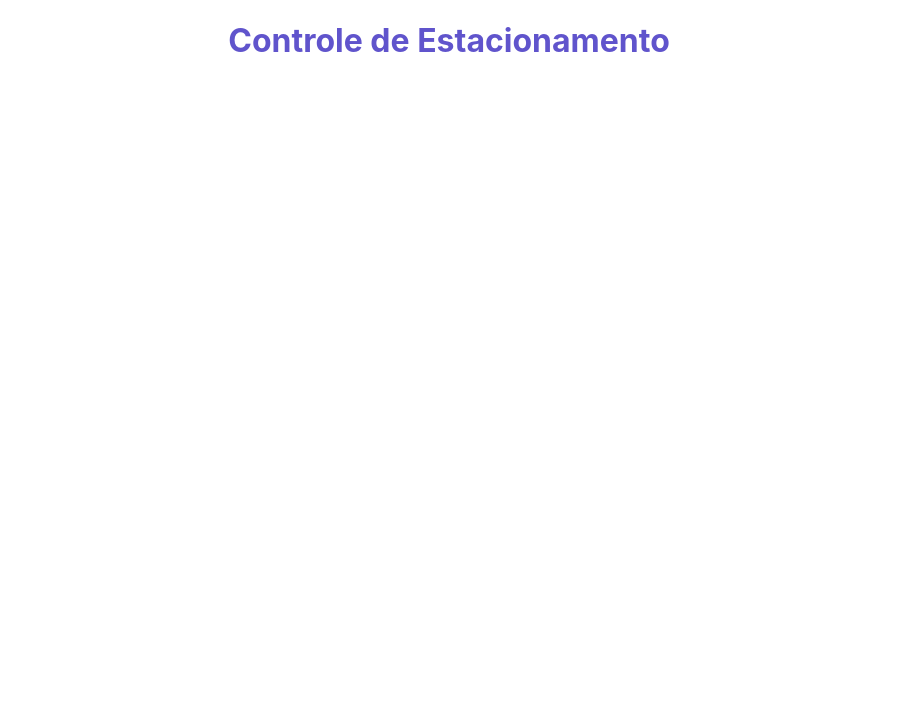
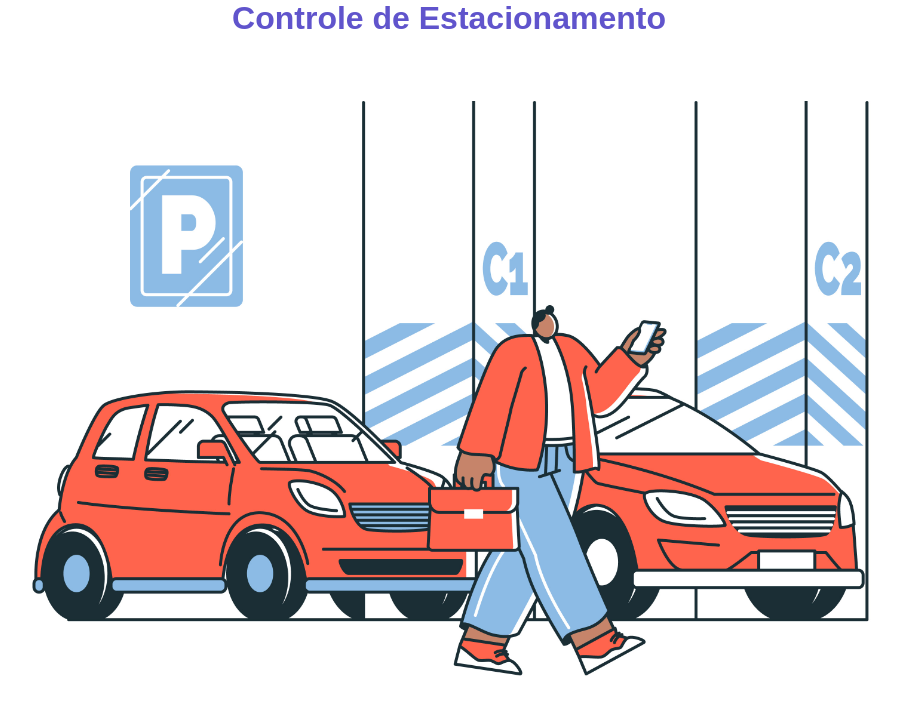
Before and after one commit to lisatomelin/controle-estacionamento-react, a React (Create React App) app: page / in a window 1280 px wide. Shown: the top 714 px of the page, without its empty margins (191-1091 px from the left). Built offline with nearby package versions, Linux system fonts and the light colour scheme.

Commit message:
feat: estilizacao

```diff
--- a/src/pages/Cadastro/Cadastro.css
+++ b/src/pages/Cadastro/Cadastro.css
@@ -6,11 +6,18 @@
   border-radius: 8px;
   box-shadow: 0 0 10px rgba(0, 0, 0, 0.1);
   margin-bottom: 15px;
+  margin-top: 20px;
+}
+
+.formsTitulo {
+  margin-bottom: 20px;
 }
 
 .button-container {
   display: flex;
 }
+
+
 
 input[type="text"],
 input[type="email"],
--- a/src/pages/Listagem/Listagem.css
+++ b/src/pages/Listagem/Listagem.css
@@ -0,0 +1,4 @@
+.listagem {
+  margin-top: 20px;
+
+}
--- a/src/pages/Tela/Tela.css
+++ b/src/pages/Tela/Tela.css
@@ -2,3 +2,49 @@ h1{
     color: rgb(96, 84, 204);
     text-align: center;
 }
+
+* {
+    margin: 0;
+    padding: 0;
+    box-sizing: border-box;
+}
+
+body {
+    font-family: Arial, sans-serif;
+    background-color: rgb(255, 255, 255);
+    background-image: url('./imagens/imagem.jpg'); /* Substitua pelo caminho da sua imagem */
+    background-size: 70%;
+    background-position: center;
+    background-repeat: no-repeat;
+    height: 100vh;
+    margin: 0;
+}
+
+.navbar {
+    background-color: #c5c5c5;
+    display: flex;
+    justify-content: space-between;
+    align-items: center;
+    padding: 30px 20px;
+    position: relative;
+}
+
+.navbar .nav-links {
+    list-style: none;
+    display: flex;
+}
+
+.navbar .nav-links li {
+    margin-left: 20px;
+}
+
+.navbar .nav-links li a {
+    color: rgb(5, 4, 4);
+    text-decoration: none;
+    font-size: 18px;
+    transition: color 0.3s;
+}
+
+.navbar .nav-links li a:hover {
+    color: #ff6347;
+}
```
Also changed, not shown: src/pages/Tela/imagens/imagem.jpg (added).
